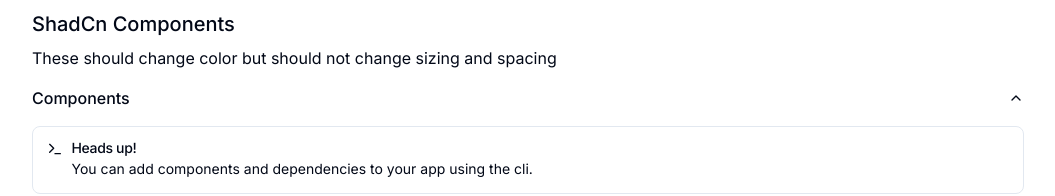
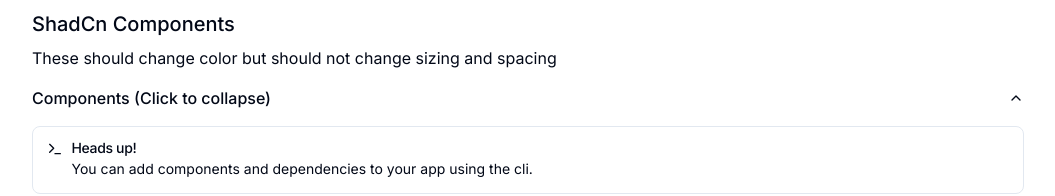
Before and after one commit to Nashex/ocb-shadcn, a Next.js app: page / in a window 1280 px wide. Shown: the part 140-336 px from the top of the page, without its empty margins (112-1167 px from the left). Built offline with nearby package versions, Linux system fonts and the light colour scheme.

Commit message:
Added collapse text

```diff
--- a/src/components/demo/shad-cn-demo.component.tsx
+++ b/src/components/demo/shad-cn-demo.component.tsx
@@ -48,7 +48,7 @@
 
       <Accordion type="single" collapsible defaultValue="item-1">
         <AccordionItem value="item-1" className="border-none">
-          <AccordionTrigger>Components</AccordionTrigger>
+          <AccordionTrigger>Components (Click to collapse)</AccordionTrigger>
           <AccordionContent>
             <div className="flex gap-4 flex-wrap flex-col sm:flex-row items-stretch">
               <Alert>
```
